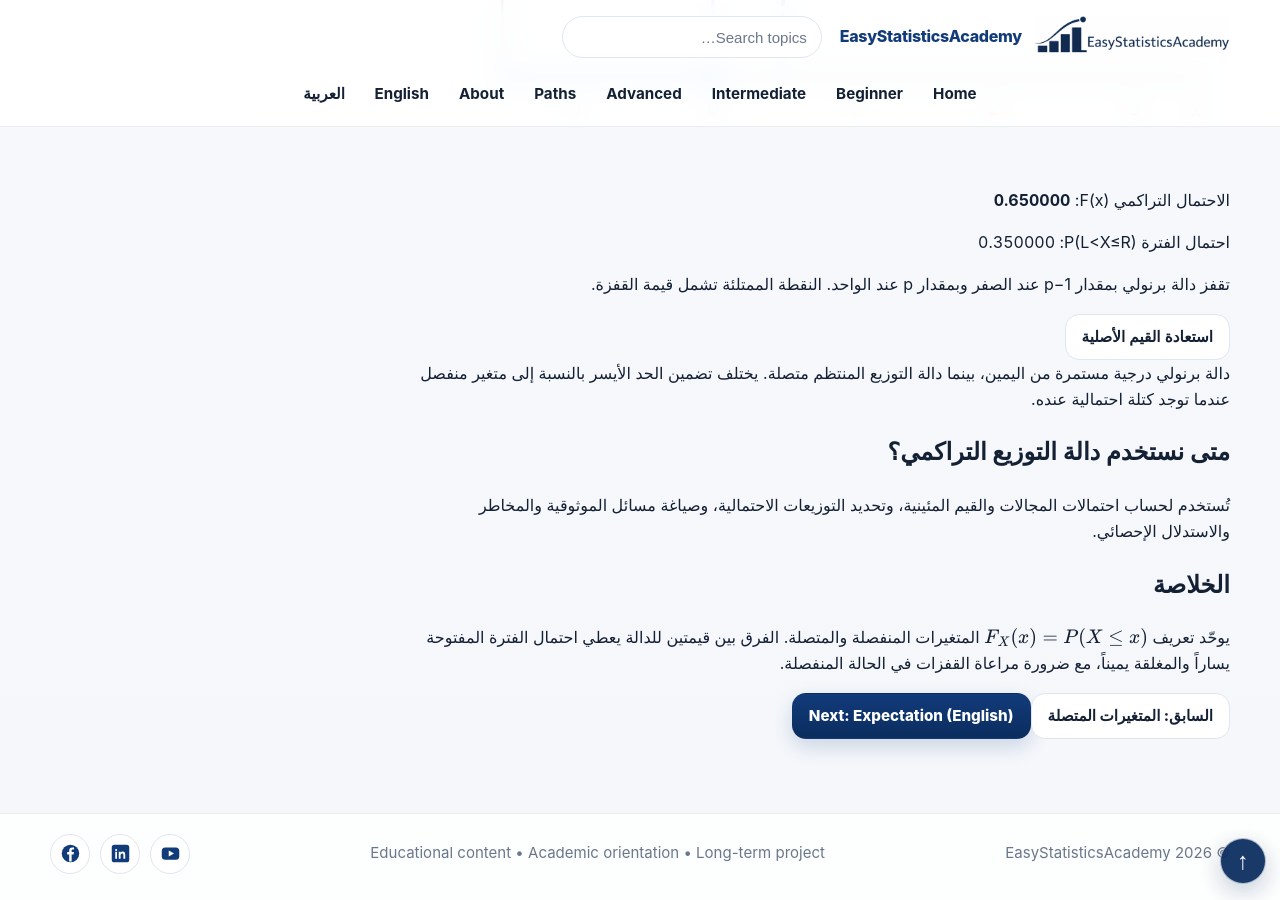
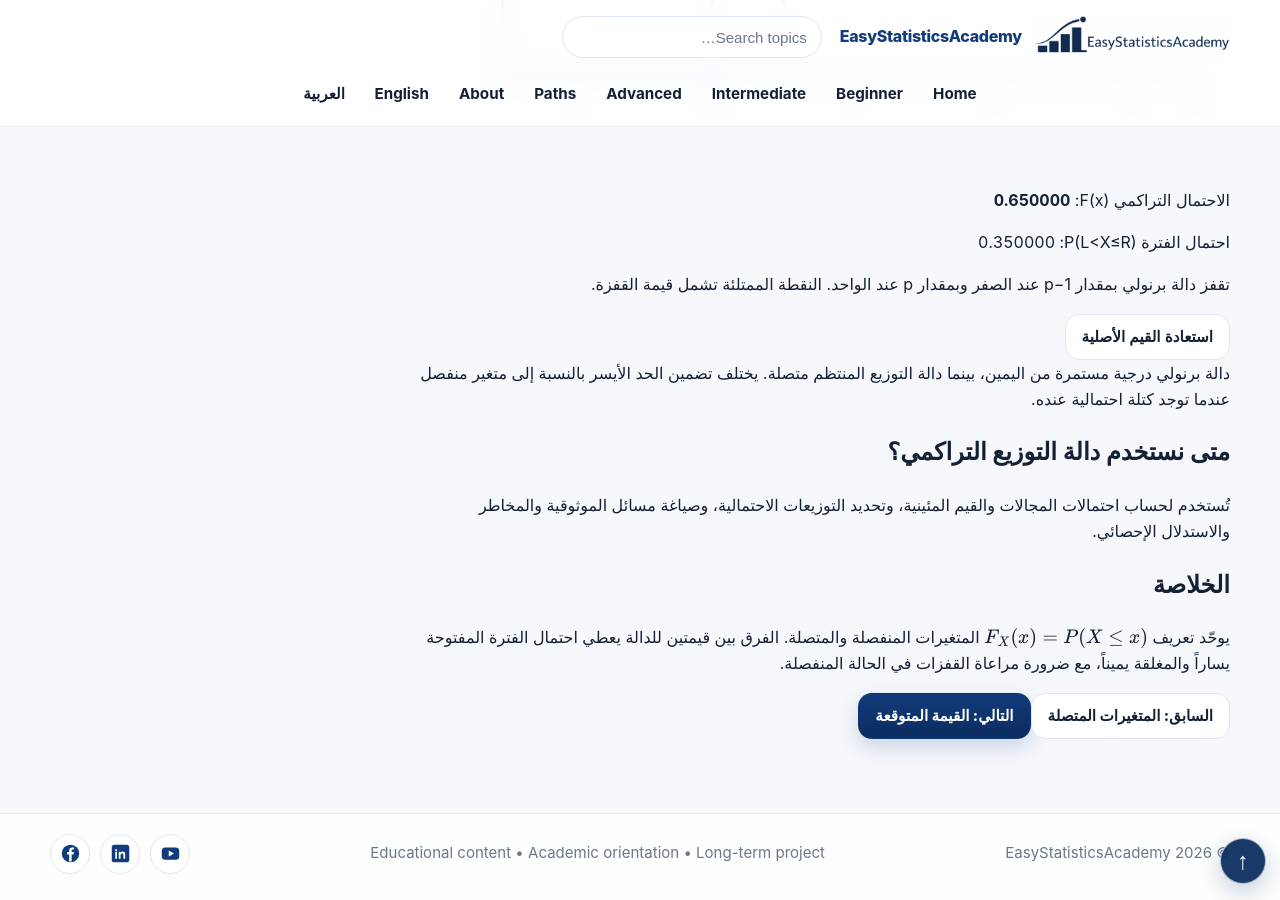
Before and after one commit to ammar-homaida-statistics/easystatisticsacademy, a Jekyll site: the page built from ar/probability/random-variables/cumulative-distribution-function/index.md, in a window 1280 px wide and 900 px high, scrolled down 2470 px. Built offline with Jekyll 4.4.1, drawn with Linux system fonts in a browser that asks for light colours.

Commit message:
Batch #83: Arabic CDF continues to expectation lesson

```diff
--- a/ar/probability/random-variables/cumulative-distribution-function/index.md
+++ b/ar/probability/random-variables/cumulative-distribution-function/index.md
@@ -69,5 +69,5 @@ learning_resource: true
 <h2>متى نستخدم دالة التوزيع التراكمي؟</h2>
 <p>تُستخدم لحساب احتمالات المجالات والقيم المئينية، وتحديد التوزيعات الاحتمالية، وصياغة مسائل الموثوقية والمخاطر والاستدلال الإحصائي.</p>
 <div class="summary-box"><h2>الخلاصة</h2><p>يوحّد تعريف \(F_X(x)=P(X\leq x)\) المتغيرات المنفصلة والمتصلة. الفرق بين قيمتين للدالة يعطي احتمال الفترة المفتوحة يساراً والمغلقة يميناً، مع ضرورة مراعاة القفزات في الحالة المنفصلة.</p></div>
-<div class="lesson-nav"><a class="btn btn-outline" href="/ar/probability/random-variables/continuous-random-variables/">السابق: المتغيرات المتصلة</a><a class="btn" href="/probability/random-variables/expectation/" lang="en" dir="ltr">Next: Expectation (English)</a></div>
+<div class="lesson-nav"><a class="btn btn-outline" href="/ar/probability/random-variables/continuous-random-variables/">السابق: المتغيرات المتصلة</a><a class="btn" href="/ar/probability/random-variables/expectation/">التالي: القيمة المتوقعة</a></div>
 </div></section>
```
